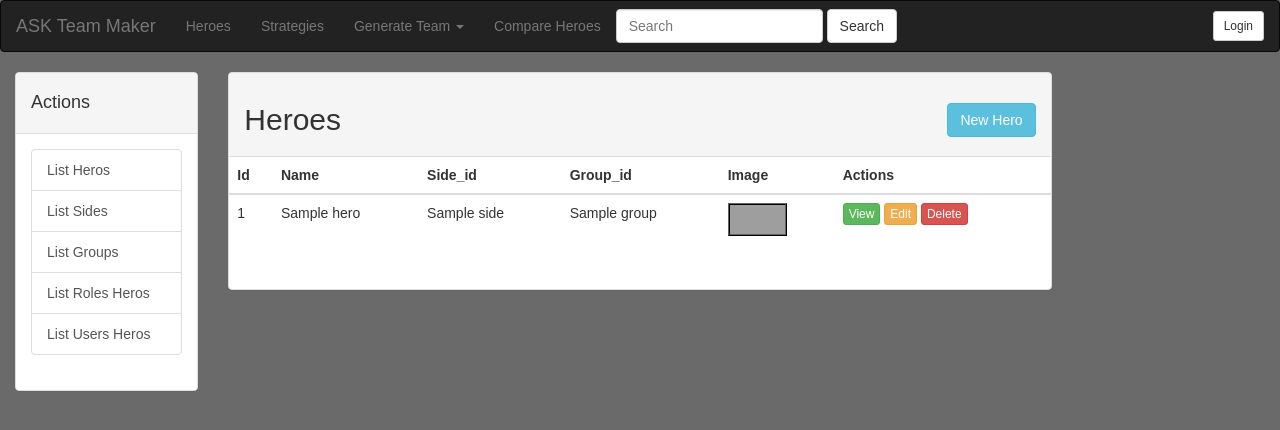
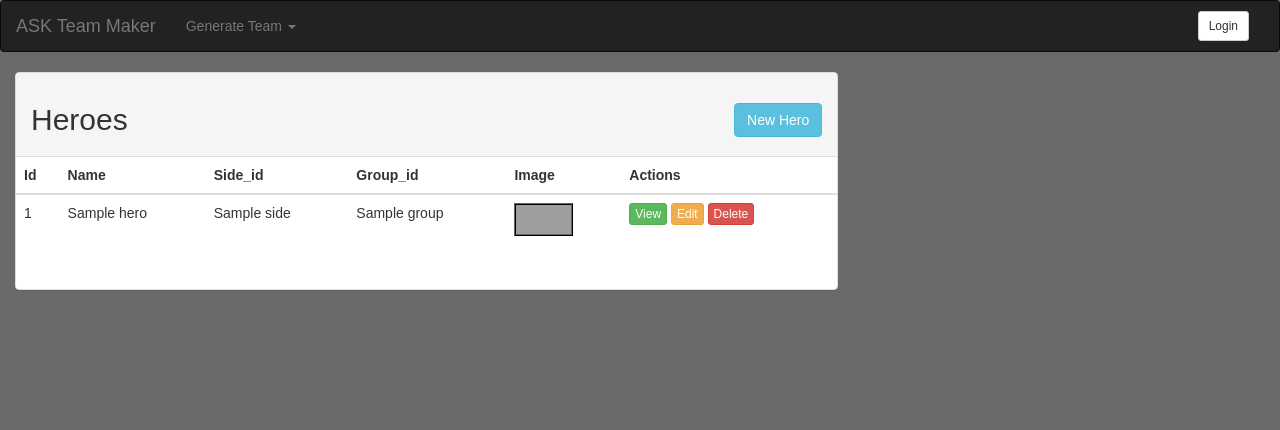
Before and after one commit to jegasmlm/dotadev, a CakePHP app: the page made by app/View/Heroes/index.ctp in a window 1280 px wide. Shown: the top 430 px of the page. Run offline with PHP 8.4 and a stand-in for CakePHP, Linux system fonts and the light colour scheme; the template is opened without the code that fills it: most values are stand-ins (such as "Sample title", 1, 10 or a date in 2020); form fields are guessed from the names that the template uses; some libraries are stand-ins or nearby versions; grey boxes are pictures that could not be loaded.

Commit message:
Update Interfaz, Admin Menu, Login Access

```diff
--- a/app/Controller/AppController.php
+++ b/app/Controller/AppController.php
@@ -57,8 +57,4 @@ class AppController extends Controller {
         )
     );
 
-    public function beforeFilter() {
-        $this->Auth->allow('index', 'view');
-    }
-
 }
--- a/app/Controller/UsersController.php
+++ b/app/Controller/UsersController.php
@@ -22,7 +22,7 @@ class UsersController extends AppController {
  */
     public function beforeFilter() {
         parent::beforeFilter();
-        $this->Auth->allow('add', 'logout', 'login');
+        $this->Auth->allow('logout', 'login');
     }
 
     public function login() {
--- a/app/View/Heroes/index.ctp
+++ b/app/View/Heroes/index.ctp
@@ -1,17 +1,3 @@
-<div class="col-lg-2">
-    <div class="panel panel-default">
-        <div class="panel-heading"><h4><?php echo __('Actions'); ?></h4></div>
-        <div class="panel-body">
-            <div class="list-group">
-                <?php echo $this->Html->link(__('List Heros'), array('controller' => 'heroes', 'action' => 'index'),array('class'=>'list-group-item')); ?>
-                <?php echo $this->Html->link(__('List Sides'), array('controller' => 'sides', 'action' => 'index'),array('class'=>'list-group-item')); ?>
-                <?php echo $this->Html->link(__('List Groups'), array('controller' => 'groups', 'action' => 'index'),array('class'=>'list-group-item')); ?>
-                <?php echo $this->Html->link(__('List Roles Heros'), array('controller' => 'roles_heros', 'action' => 'index'),array('class'=>'list-group-item')); ?>
-                <?php echo $this->Html->link(__('List Users Heros'), array('controller' => 'users_heros', 'action' => 'index'),array('class'=>'list-group-item')); ?>
-            </div>
-        </div>
-    </div>
-</div>
 <div class="col-lg-8">
 <div class="panel panel-default">
     <!-- Default Panel Contents -->
@@ -49,12 +35,10 @@
         </tbody>
         <?php endforeach; ?>
     </table>
-    <div>
-        <ul class="pagination">
-            <li><?php echo $this->Paginator->prev('< ' . __('previous'), array(), null, array('class' => 'prev disabled'));?></li>
-            <li><?php echo $this->Paginator->numbers(array('separator' => ''));?></li>
-            <li><?php echo $this->Paginator->next(__('next') . ' >', array(), null, array('class' => 'next disabled'));?></li>
-        </ul>
-    </div>
+    <ul class="pagination">
+        <li><?php echo $this->Paginator->prev('< ' . __('previous'), array('tag'=>'li'), null, array('class' => 'prev disabled'));?></li>
+        <li><?php echo $this->Paginator->numbers(array('separator' => ''));?></li>
+        <li><?php echo $this->Paginator->next(__('next') . ' >', array('tag'=>'li'), null, array('class' => 'next disabled'));?></li>
+    </ul>
     </div>
 </div>
--- a/app/View/Heroes/view.ctp
+++ b/app/View/Heroes/view.ctp
@@ -1,3 +1,4 @@
+<?php if($this->Session->read('Auth.User') != null){?>
     <div class="col-lg-2">
         <div class="menu">
                 <h3><?php echo __('Actions'); ?></h3>
@@ -15,6 +16,7 @@
                 </ul>
         </div>
     </div>
+<?php }?>
 <div class="col-lg-8">
     <div class="panel panel-default">
         <div class="panel-heading">
--- a/app/View/Layouts/default.ctp
+++ b/app/View/Layouts/default.ctp
@@ -42,18 +42,13 @@ $cakeVersion = __d('cake_dev', 'CakePHP %s', Configure::version())
 </head>
 <body id="body">
 		<div id="header">
-            <div class="navbar navbar-inverse">
-                <div>
+            <nav class="navbar navbar-inverse">
+                <div class="container-fluid">
                     <div class="navbar-header">
-                        <button type="button" class="navbar-toggle collapsed" data-toggle="collapse" data-target=".navbar-collapse">
-                            <span class="sr-only">Toggle navegation</span>
-                        </button>
                         <?php echo $this->Html->link('ASK Team Maker', '/', array('class'=>'navbar-brand')); ?>
                     </div>
                     <div class="navbar-collapse">
                         <ul class="nav navbar-nav">
-                            <li id="heroesSec"><?php echo $this->Html->link('Heroes', array('controller'=>'Heroes', 'action'=>'index')); ?></li>
-                            <li id="strategySec"><?php echo $this->Html->link('Strategies', array('controller'=>'Strategies', 'action'=>'index')); ?></li>
                             <li class="dropdown" id="randomSec">
                                 <a href="#" class="dropdown-toggle" data-toggle="dropdown">Generate Team <span class="caret"></span></a>
                                 <ul class="dropdown-menu">
@@ -65,64 +60,38 @@ $cakeVersion = __d('cake_dev', 'CakePHP %s', Configure::version())
                                     </li>
                                 </ul>
                             </li>
-                            <li id="compareSec"><?php echo $this->Html->link('Compare Heroes', array('controller'=>'Heroes', 'action'=>'index')); ?></li>
+                            <?php if($this->Session->read('Auth.User') != null){?>
+                                <li><?php echo $this->Html->link('Administrator', array('controller'=>'Heroes', 'action'=>'index')); ?></li>
+                                <p class="navbar-text navbar-right">Signed in as <?php echo $this->Session->read('Auth.User.username');?></p>
+                            <?php }?>
                         </ul>
                         <?php if($this->Session->read('Auth.User') == null){ ?>
                             <?php echo $this->Html->link('Login', array('controller'=>'users','action'=>'login'), array('class'=>'btn btn-default btn-sm navbar-btn pull-right')); ?>
                         <?php }else{ ?>
                             <?php echo $this->Html->link('Logout', array('controller'=>'users','action'=>'logout'), array('class'=>'btn btn-danger btn-sm navbar-btn pull-right')); ?>
                         <?php } ?>
-                        <form class="navbar-form" role="search">
-                            <div class="form-group">
-                                <input type="text" class="form-control" placeholder="Search">
-                            </div>
-                            <button type="submit" class="btn btn-default">Search</button>
-                        </form>
                     </div>
                 </div>
-            </div>
+            </nav>
         </div>
 		<div>
-            <!--  modal -->
-            <div id="Modal" class="modal fade" tabindex="-1" role="dialog" aria-labelledby="mySmallModalLabel" aria-hidden="true">
-                <div class="modal-dialog">
-                    <div class="modal-content">
-                        <div class="modal-header">
-                            <button type="button" class="close"
-                                    data-dismiss="modal" aria-hidden="true">
-                                &times;
-                            </button>
-                            <h4 class="modal-title" id="myModalLabel">
-                                Sing In
-                            </h4>
+            <?php if($this->Session->read('Auth.User') != null){?>
+                <div class="col-lg-2">
+                    <div class="panel panel-default">
+                        <div class="panel-heading"><h4><?php echo __('Actions'); ?></h4></div>
+                        <div class="panel-body">
+                            <div class="list-group">
+                                <?php echo $this->Html->link(__('List Heros'), array('controller' => 'heroes', 'action' => 'index'),array('class'=>'list-group-item')); ?>
+                                <?php echo $this->Html->link(__('List Sides'), array('controller' => 'sides', 'action' => 'index'),array('class'=>'list-group-item')); ?>
+                                <?php echo $this->Html->link(__('List Groups'), array('controller' => 'groups', 'action' => 'index'),array('class'=>'list-group-item')); ?>
+                                <?php echo $this->Html->link(__('List Strategies'), array('controller' => 'strategies', 'action' => 'index'),array('class'=>'list-group-item')); ?>
+                                <?php echo $this->Html->link(__('List Roles Heros'), array('controller' => 'roles_heros', 'action' => 'index'),array('class'=>'list-group-item')); ?>
+                                <?php echo $this->Html->link(__('List Users Heros'), array('controller' => 'users_heros', 'action' => 'index'),array('class'=>'list-group-item')); ?>
+                            </div>
                         </div>
-                        <form class="form-horizontal" role="form" action="user/login" method="post">
-                            <?php echo $this->Form->create('User'); ?>
-                            <div class="modal-body">
-                                <div class="form-group">
-                                    <div class="col-sm-6">
-                                        <?php echo $this->Form->input('username', array('type'=>'text', 'class'=>'form-control', 'placeholder'=>'username')); ?>
-                                    </div>
-                                </div>
-                                <div class="form-group">
-                                    <div class="col-sm-6">
-                                        <?php echo $this->Form->input('password', array('type'=>'password', 'class'=>'form-control', 'placeholder'=>'username'));?>
-                                    </div>
-                                </div>
-                            </div>
-                            <div class="modal-footer">
-                                <button type="button" class="btn btn-default"
-                                        data-dismiss="modal">Close
-                                </button>
-                                <?php echo $this->Form->button('Sign in',array('type'=>'submit', 'class'=>'btn btn-primary')); ?>
-                            </div>
-                        </form>
                     </div>
                 </div>
-            </div>
-            <!-- End of Modal -->
-			<?php echo $this->Session->flash(); ?>
-
+            <?php }?>
 			<?php echo $this->fetch('content'); ?>
 		</div>
 </body>
--- a/app/View/Users/login.ctp
+++ b/app/View/Users/login.ctp
@@ -22,7 +22,7 @@
                 </div>
                 <div class="form-group">
                     <div class="col-sm-6">
-                        <?php echo $this->Form->input('password', array('type'=>'password', 'class'=>'form-control', 'placeholder'=>'username'));?>
+                        <?php echo $this->Form->input('password', array('type'=>'password', 'class'=>'form-control', 'placeholder'=>'password'));?>
                     </div>
                 </div>
                 <div class="pull-right">
```
Also changed, not shown: app/View/Groups/index.ctp (+0 -14 lines), app/View/Sides/index.ctp (+0 -14 lines), app/View/Strategies/index.ctp (+1 -15 lines). Lines whose indentation alone changed are shown as unchanged.
